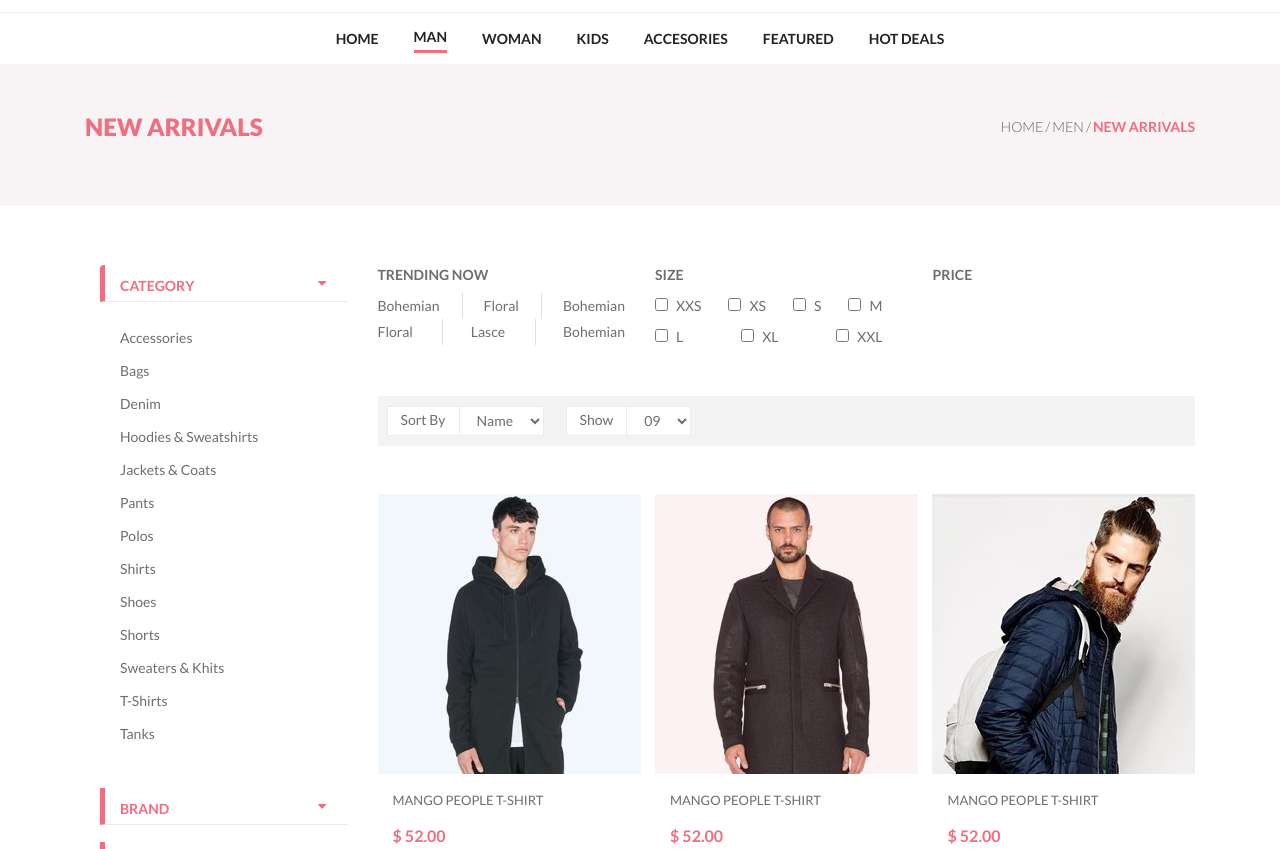
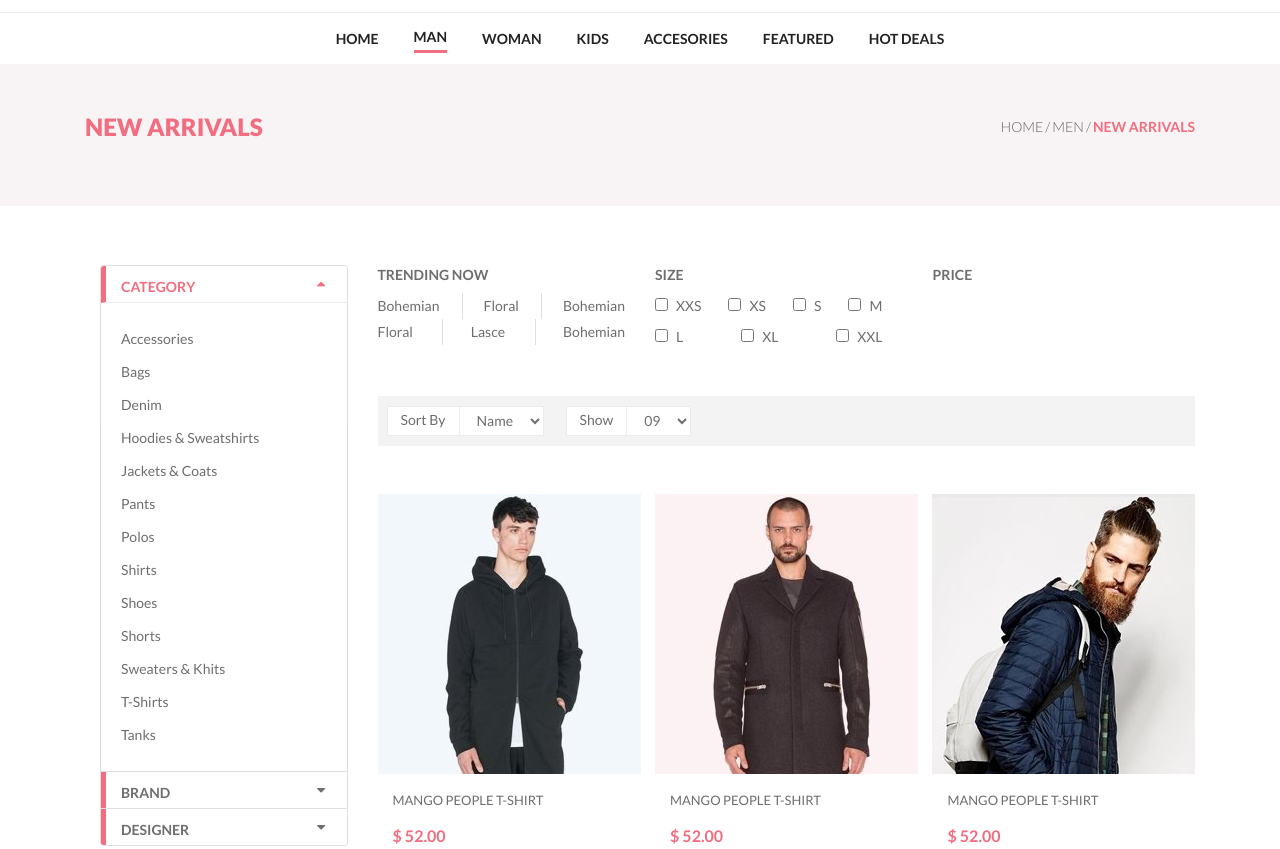
Before and after one commit to rostomova/gbpl, a plain HTML site: page products.html in a window 1280 px wide. Shown: the part 87-936 px from the top of the page. Drawn offline with nearby package versions, Linux system fonts and the light colour scheme; files that its build step writes are made by us from their sources; files whose address does not match are found by name.

Commit message:
caret-up-down css

```diff
--- a/styles/products.scss
+++ b/styles/products.scss
@@ -22,10 +22,6 @@
   > a:hover {
     text-decoration: none;
   }
-}
-
-.fa-caret-up {
-  display: none;
 }
 
 .product {
@@ -68,7 +64,24 @@
     }
   }
 
-  &NavCard {
+  .fa-caret-down {
+    display: none;
+  }
+
+  .productNavBtnText.collapsed .fa-caret-down {
+    display: inline-block;
+    color: #6f6e6e;
+  }
+
+  .productNavBtnText.collapsed .fa-caret-up {
+    display: none;
+  }
+
+  .productNavBtnText.collapsed {
+    color: #6f6e6e;
+  }
+
+  .productNavBtnText.collapsed:first-child &NavCard {
     border: none;
     padding-bottom: 18px;
   }
```
Also changed, not shown: styles/products.css, 1 other file.
